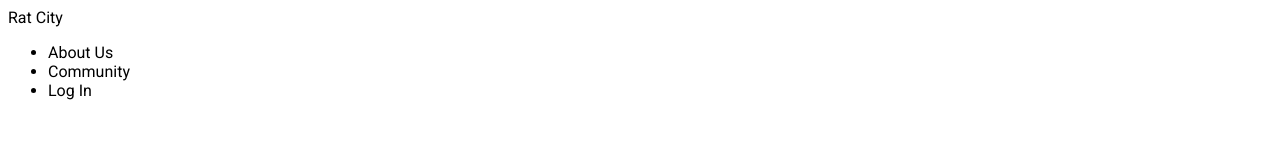
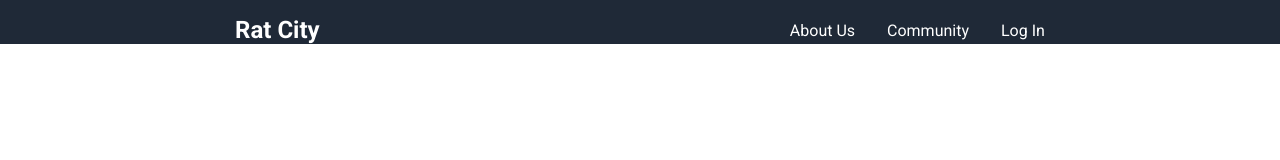
Before and after one commit to fjarm/odin-flexbox, a plain HTML site: page index.html in a window 1280 px wide. Drawn offline with Linux system fonts and the light colour scheme.

Commit message:
feat: add top header

```diff
--- a/index.html
+++ b/index.html
@@ -13,8 +13,8 @@
 <body>
     <div class="header-top">
         <div class="logo">Rat City</div>
-        <div class="header-links">
-            <ul>
+        <div>
+            <ul class="header-links">
                 <li>About Us</li>
                 <li>Community</li>
                 <li>Log In</li>
--- a/styles.css
+++ b/styles.css
@@ -1,3 +1,32 @@
 body {
     font-family: Roboto, sans-serif;
+    margin: 0;
 }
+
+ul {
+    list-style-type: none;
+    margin: 0;
+    padding: 0;
+}
+
+.header-top {
+    background-color: #1F2937;
+    color: white;
+    margin: 0;
+    padding-top: 16px;
+    display: flex;
+    justify-content: space-around;
+    align-items: center;
+}
+
+.logo {
+    font-size: 24px;
+    font-weight: bold;
+}
+
+.header-links {
+    display: flex;
+    flex-direction: row;
+    justify-content: space-between;
+    gap: 32px;
+}
```
